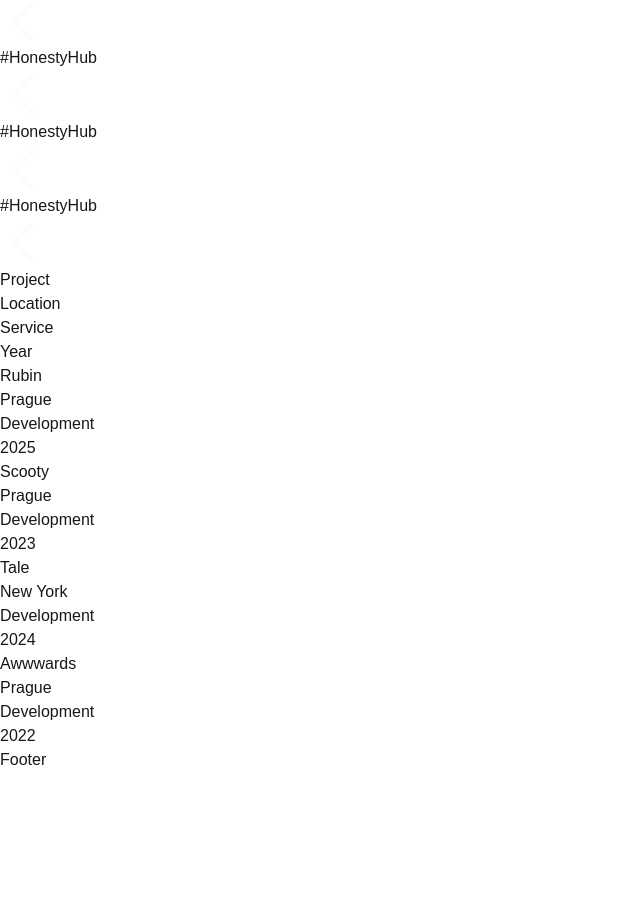
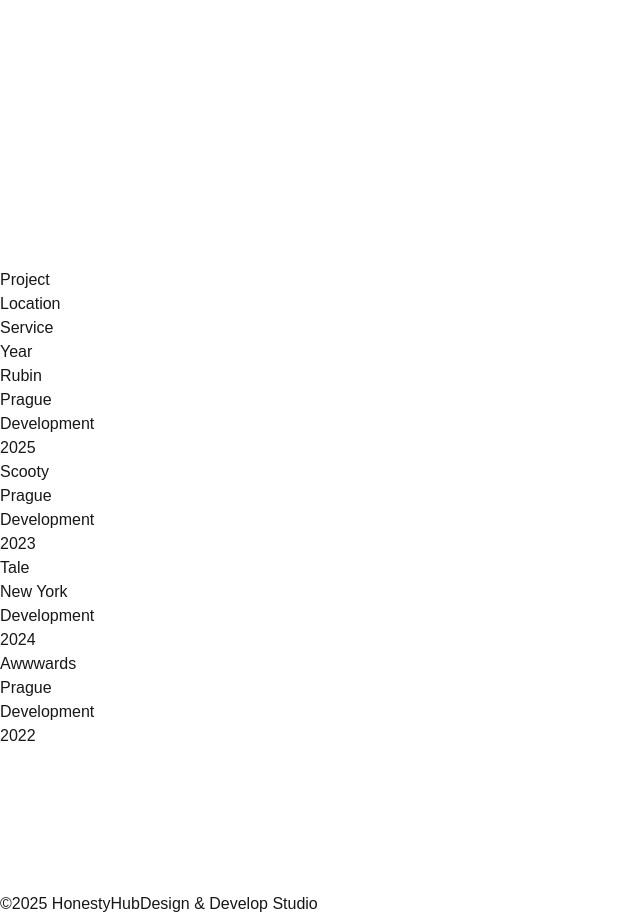
Before and after one commit to Nepokornyi/honestyhub, a Next.js app: page / in a window 1280 px wide. Shown: the part 100-1016 px from the top of the page, without its empty margins (0-640 px from the left). Before the commit the page ends 872 px from the top, so only its background shows below. Built offline with nearby package versions, Linux system fonts and the light colour scheme.

Commit message:
create footer

```diff
--- a/src/app/page.tsx
+++ b/src/app/page.tsx
@@ -1,15 +1,15 @@
+import { Footer } from '@/components/Footer/Footer'
 import { Header } from '@/components/Header/Header'
 import { Portfolio } from '@/components/Portfolio/Portfolio'
-import { TextAnimation } from '@/components/TextAnimation/TextAnimation'
+import { BlobText } from '@/components/TextAnimation/BlobText'
 
 export default function Home() {
     return (
         <div className="relative flex flex-col justify-center w-full overflow-hidden">
             <Header />
-            <TextAnimation />
+            <BlobText />
             <Portfolio />
-            <div className="h-screen"></div>
-            <footer>Footer</footer>
+            <Footer />
         </div>
     )
 }
--- /dev/null
+++ b/src/components/Footer/Footer.tsx
@@ -0,0 +1,17 @@
+import React from 'react'
+import { TextAnimation } from '../TextAnimation/TextAnimation'
+
+export const Footer = () => {
+    return (
+        <>
+            <div className="marquee relative flex mx-6 lg:mx-12 py-8 text-4xl uppercase overflow-hidden">
+                <TextAnimation lineLength={5} renderArrow={false} />
+            </div>
+
+            <footer className="px-6 lg:px-12 py-6 flex justify-between">
+                <span className="item">©2025 HonestyHub</span>
+                <span>Design & Develop Studio</span>
+            </footer>
+        </>
+    )
+}
```
